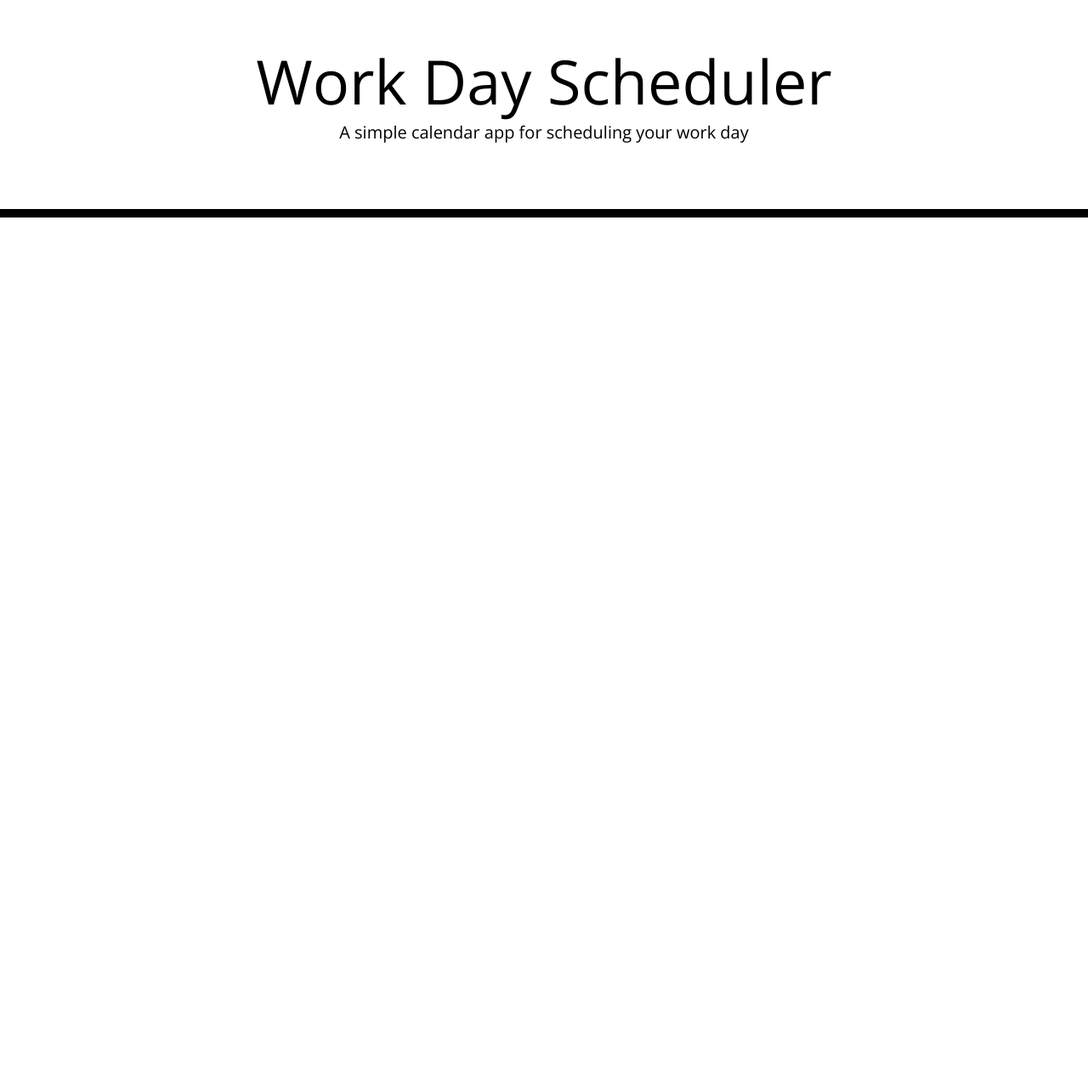
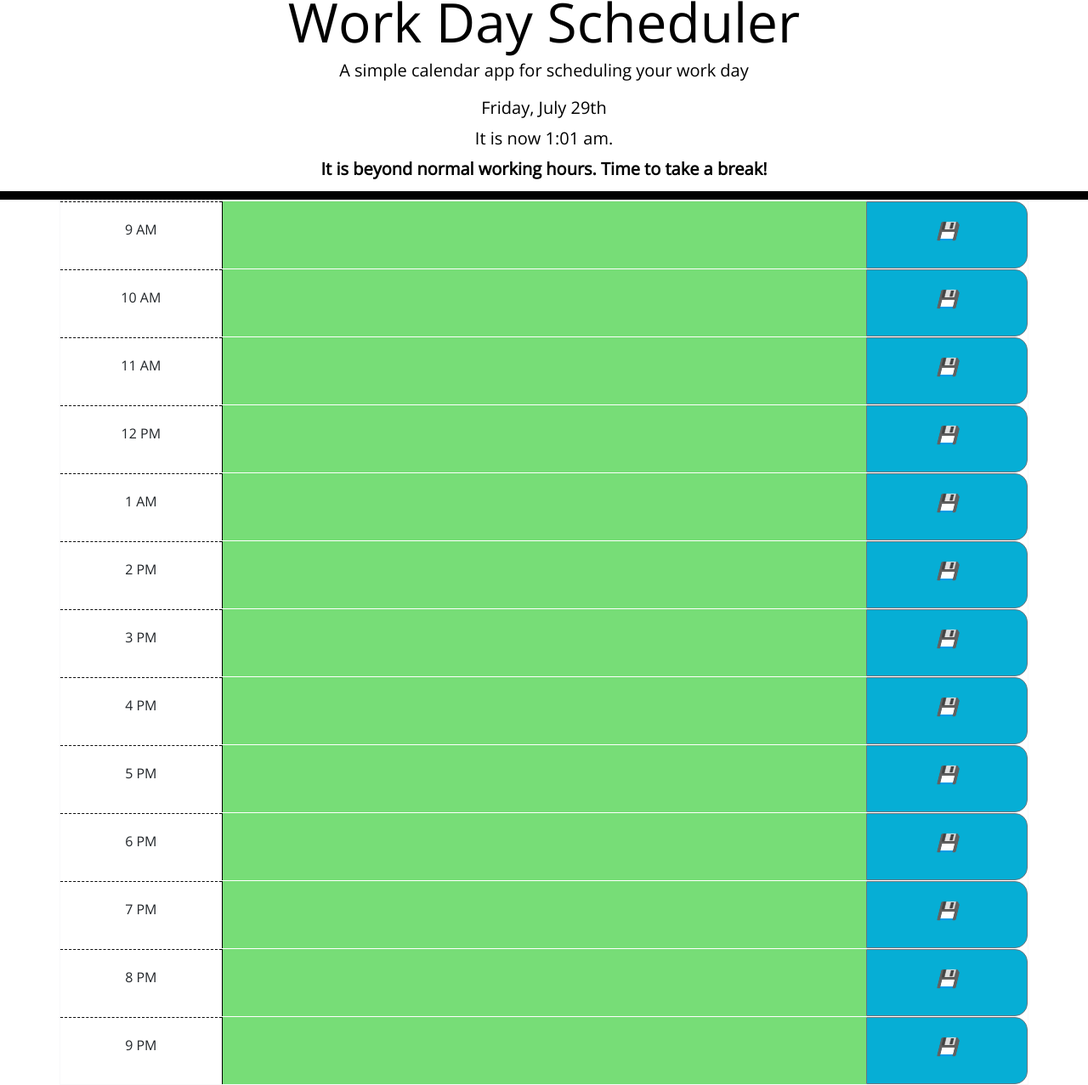
Before and after one commit to voravichs/work-day-scheduler, a plain HTML site: page index.html in a window 1280 px wide. Shown: the part 12-1289 px from the top of the page at 85% size. Before the commit the page ends 800 px from the top, so only its background shows below. Drawn offline with nearby package versions, Linux system fonts and the light colour scheme; files that its build step writes are made by us from their sources.

Commit message:
woops I keep forgetting to commit, finished js, added logic for updating timeblocks, saving to local storage, and added feedback for saving with help of jquery ui

```diff
--- a/assets/style.css
+++ b/assets/css/style.css
@@ -44,7 +44,7 @@ textarea {
 
 .past {
   background-color: #d3d3d3;
-  color: white;
+  color: black;
 }
 
 .present {
@@ -63,9 +63,27 @@ textarea {
   border-bottom-right-radius: 15px;
   background-color: #06aed5;
   color: white;
+  font-size: 20px;
 }
 
-.saveBtn i:hover {
-  font-size: 20px;
+.saveBtn:hover i {
+  font-size: 25px;
   transition: all 0.3s ease-in-out;
 }
+
+/* Pop-up Styles*/
+#effect {
+  opacity: 90%;
+  width: 400px;
+  height: 80px;
+  padding: 1em;
+  color:white;
+  bottom: 7vh;
+  right: 0;
+}
+
+#effect h3 {
+  margin: 0;
+  padding: 0.4em;
+  text-align: center;
+}
--- /dev/null
+++ b/assets/js/script.js
@@ -0,0 +1,80 @@
+var currentDayEl = $('#current-day');
+var currentTimeEl = $('#current-time');
+var workWarningEl = $('#work-warning');
+var timeBlockEl = $('#timeblock-container')
+
+var now = moment();
+var timeBlocks = [9, 10, 11, 12, 13, 14, 15, 16, 17, 18, 19, 20, 21];
+var timeBlockNames = ['9 AM', '10 AM', '11 AM', '12 PM', '1 PM', '2 PM', '3 PM', '4 PM', '5 PM', '6 PM', '7 PM', '8 PM', '9 PM'];
+var isWorkTime = false;
+var savedTasks = [];
+
+// Displays the date and time in the header
+function tellTime() {
+    currentDayEl.text(now.format('dddd, MMMM Do'));
+    currentTimeEl.text(now.format('H:mm a'));
+}
+
+// Update the timeblocks with past, present, or future styles
+function updateTimeblocks() {
+    // get the current hour
+    var momentHour = now.hour();
+
+
+    for (var i = 0; i < timeBlocks.length; i++) {
+        // Get the list of current tasks
+        currentTime = timeBlockEl.children().eq(i).find('.hour').text();
+        currentTask = localStorage.getItem(currentTime);
+        // If local storage is empty, make it an empty string
+        if (currentTask == null) {
+            localStorage.setItem(currentTime, '');
+        }
+        //update the timeblocks with past, present, or future styles
+        currentTimeBlock = timeBlockEl.children().eq(i).find('.description');
+        if (timeBlocks[i] < momentHour) {
+            currentTimeBlock.addClass('past');
+        } else if (timeBlocks[i] == momentHour) {
+            currentTimeBlock.addClass('present');
+            isWorkTime = true;
+        } else if (timeBlocks[i] > momentHour) {
+            currentTimeBlock.addClass('future');
+        }
+        // Update description with local storage item
+        currentTimeBlock.val(currentTask);
+    }
+
+    // Display welcome message if it is time to work,
+    // otherwise display another message
+    if (isWorkTime) {
+        workWarningEl.text('Currently within normal working hours. It\'s time to work!');
+    } else {
+        workWarningEl.text('It is beyond normal working hours. Time to take a break!');
+    }
+}
+
+// When the save button is clicked, stores the task in local storage
+timeBlockEl.on('click', '.saveBtn', storeTask);
+function storeTask(event) {
+    btnClicked = $(event.target);
+    if (btnClicked.is('div')) {
+        var textInput = btnClicked.prev().val();
+        var savedHour = btnClicked.prev().prev().text();
+        localStorage.setItem(savedHour, textInput);
+        $("#effect").show('highlight', 500, callback);
+    }
+}
+
+//callback function to bring a hidden box back
+function callback() {
+    setTimeout(function () {
+        $("#effect:visible").removeAttr("style").fadeOut();
+    }, 500);
+};
+
+function init() {
+    tellTime();
+    updateTimeblocks();
+    $("#effect").hide();
+}
+
+init();
--- a/index.html
+++ b/index.html
@@ -5,8 +5,10 @@
     <meta name="viewport" content="width=device-width, initial-scale=1.0" />
     <meta http-equiv="X-UA-Compatible" content="ie=edge" />
     <link
+      href="https://cdn.jsdelivr.net/npm/bootstrap@5.0.2/dist/css/bootstrap.min.css"
       rel="stylesheet"
-      href="https://stackpath.bootstrapcdn.com/bootstrap/4.3.1/css/bootstrap.min.css"
+      integrity="sha384-EVSTQN3/azprG1Anm3QDgpJLIm9Nao0Yz1ztcQTwFspd3yD65VohhpuuCOmLASjC"
+      crossorigin="anonymous"
     />
     <link
       rel="stylesheet"
@@ -18,22 +20,96 @@
       href="https://fonts.googleapis.com/css?family=Open+Sans&display=swap"
       rel="stylesheet"
     />
-    <link rel="stylesheet" href="style.css" />
+    <link rel="stylesheet" href="./assets/css/style.css" />
     <title>Work Day Scheduler</title>
   </head>
 
   <body>
     <header class="jumbotron">
       <h1 class="display-3">Work Day Scheduler</h1>
-      <p class="lead">A simple calendar app for scheduling your work day</p>
-      <p id="currentDay" class="lead"></p>
+      <p class="lead mb-4">A simple calendar app for scheduling your work day</p>
+      <p id="current-day" class="lead"></p>
+      <p class="lead"> It is now <span id="current-time"></span>.</p>
+      <p id="work-warning" class="lead fw-bold"> </p>
     </header>
-    <div class="container">
-      <!-- Timeblocks go here -->
+
+    <!-- Container for Timeblocks-->
+    <div class="container border border-light" id="timeblock-container">
+      <section class="row time-block">
+        <div class="col-2 hour text-dark p-4 ">9 AM</div>
+        <textarea class="col-8 description"></textarea>
+        <div class="col-2 saveBtn border border-secondary p-4"><i>💾</i></div>
+      </section>
+      <section class="row time-block">
+        <div class="col-2 hour text-dark p-4 ">10 AM</div>
+        <textarea class="col-8 description"></textarea>
+        <div class="col-2 saveBtn border border-secondary p-4"><i>💾</i></div>
+      </section>
+      <section class="row time-block">
+        <div class="col-2 hour text-dark p-4 ">11 AM</div>
+        <textarea class="col-8 description"></textarea>
+        <div class="col-2 saveBtn border border-secondary p-4"><i>💾</i></div>
+      </section>
+      <section class="row time-block">
+        <div class="col-2 hour text-dark p-4 ">12 PM</div>
+        <textarea class="col-8 description"></textarea>
+        <div class="col-2 saveBtn border border-secondary p-4"><i>💾</i></div>
+      </section>
+      <section class="row time-block">
+        <div class="col-2 hour text-dark p-4 ">1 AM</div>
+        <textarea class="col-8 description"></textarea>
+        <div class="col-2 saveBtn border border-secondary p-4"><i>💾</i></div>
+      </section>
+      <section class="row time-block">
+        <div class="col-2 hour text-dark p-4 ">2 PM</div>
+        <textarea class="col-8 description"></textarea>
+        <div class="col-2 saveBtn border border-secondary p-4"><i>💾</i></div>
+      </section>
+      <section class="row time-block">
+        <div class="col-2 hour text-dark p-4 ">3 PM</div>
+        <textarea class="col-8 description"></textarea>
+        <div class="col-2 saveBtn border border-secondary p-4"><i>💾</i></div>
+      </section>
+      <section class="row time-block">
+        <div class="col-2 hour text-dark p-4 ">4 PM</div>
+        <textarea class="col-8 description"></textarea>
+        <div class="col-2 saveBtn border border-secondary p-4"><i>💾</i></div>
+      </section>
+      <section class="row time-block">
+        <div class="col-2 hour text-dark p-4 ">5 PM</div>
+        <textarea class="col-8 description"></textarea>
+        <div class="col-2 saveBtn border border-secondary p-4"><i>💾</i></div>
+      </section>
+      <section class="row time-block">
+        <div class="col-2 hour text-dark p-4 ">6 PM</div>
+        <textarea class="col-8 description"></textarea>
+        <div class="col-2 saveBtn border border-secondary p-4"><i>💾</i></div>
+      </section>
+      <section class="row time-block">
+        <div class="col-2 hour text-dark p-4 ">7 PM</div>
+        <textarea class="col-8 description"></textarea>
+        <div class="col-2 saveBtn border border-secondary p-4"><i>💾</i></div>
+      </section>
+      <section class="row time-block">
+        <div class="col-2 hour text-dark p-4 ">8 PM</div>
+        <textarea class="col-8 description"></textarea>
+        <div class="col-2 saveBtn border border-secondary p-4"><i>💾</i></div>
+      </section>
+      <section class="row time-block">
+        <div class="col-2 hour text-dark p-4 ">9 PM</div>
+        <textarea class="col-8 description"></textarea>
+        <div class="col-2 saveBtn border border-secondary p-4"><i>💾</i></div>
+      </section>
+    </div>
+
+    <!-- Pop-up for Successful Save-->
+    <div id="effect" class="position-fixed bg-info border">
+      <h3 class="">Save Successful!</h3>
     </div>
 
     <script src="https://cdnjs.cloudflare.com/ajax/libs/jquery/3.2.1/jquery.min.js"></script>
     <script src="https://cdnjs.cloudflare.com/ajax/libs/moment.js/2.24.0/moment.min.js"></script>
-    <script type="text/javascript" src="script.js"></script>
+    <script src="https://code.jquery.com/ui/1.13.2/jquery-ui.js"></script>
+    <script type="text/javascript" src="./assets/js/script.js"></script>
   </body>
 </html>
```
Also changed, not shown: assets/script.js (deleted, +0 -7 lines).
